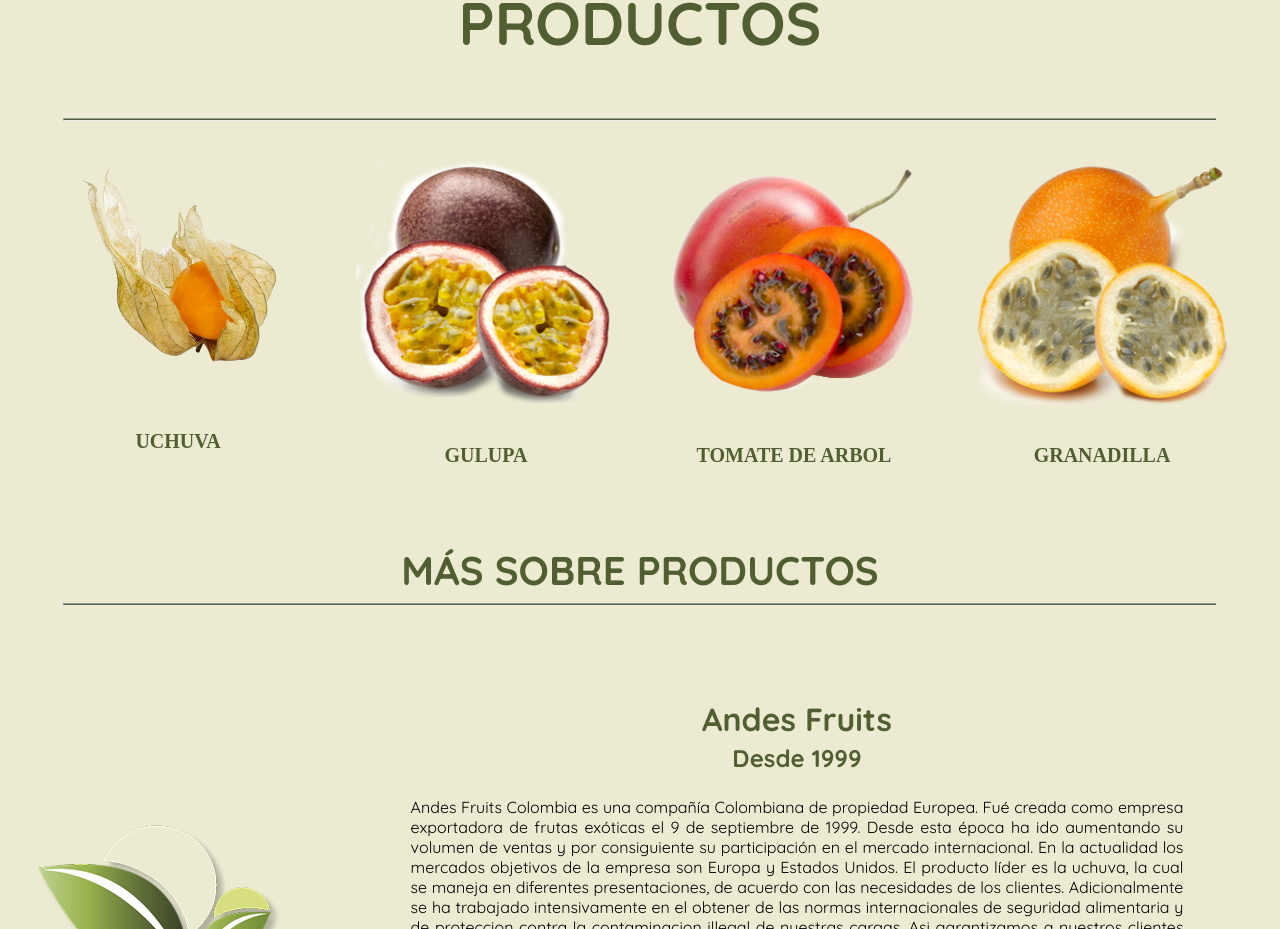
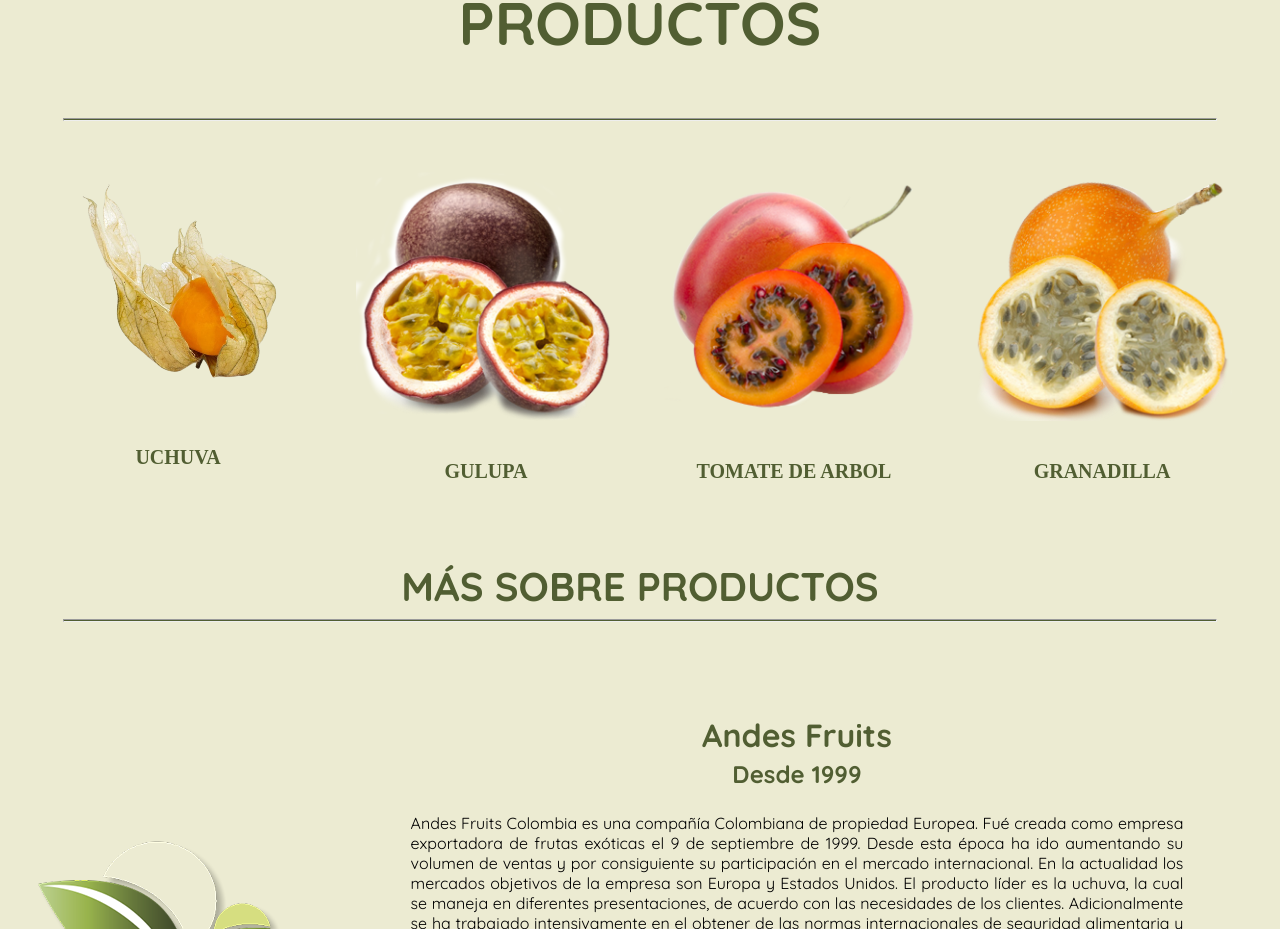
Before and after one commit to luisFPM97/AndesFruits, a React (Vite) app: page /#/ in a window 1280 px wide. Shown: the part 1012-1941 px from the top of the page. Built offline with nearby package versions, Linux system fonts and the light colour scheme; a web font is replaced by a local one.

Commit message:
Update Home.css

```diff
--- a/src/component/styles/Home.css
+++ b/src/component/styles/Home.css
@@ -61,6 +61,7 @@
     width: 100%;
     margin-left: auto;
     margin-right: auto;
+    padding-top: 1em;
 }
 
 .products{
```
